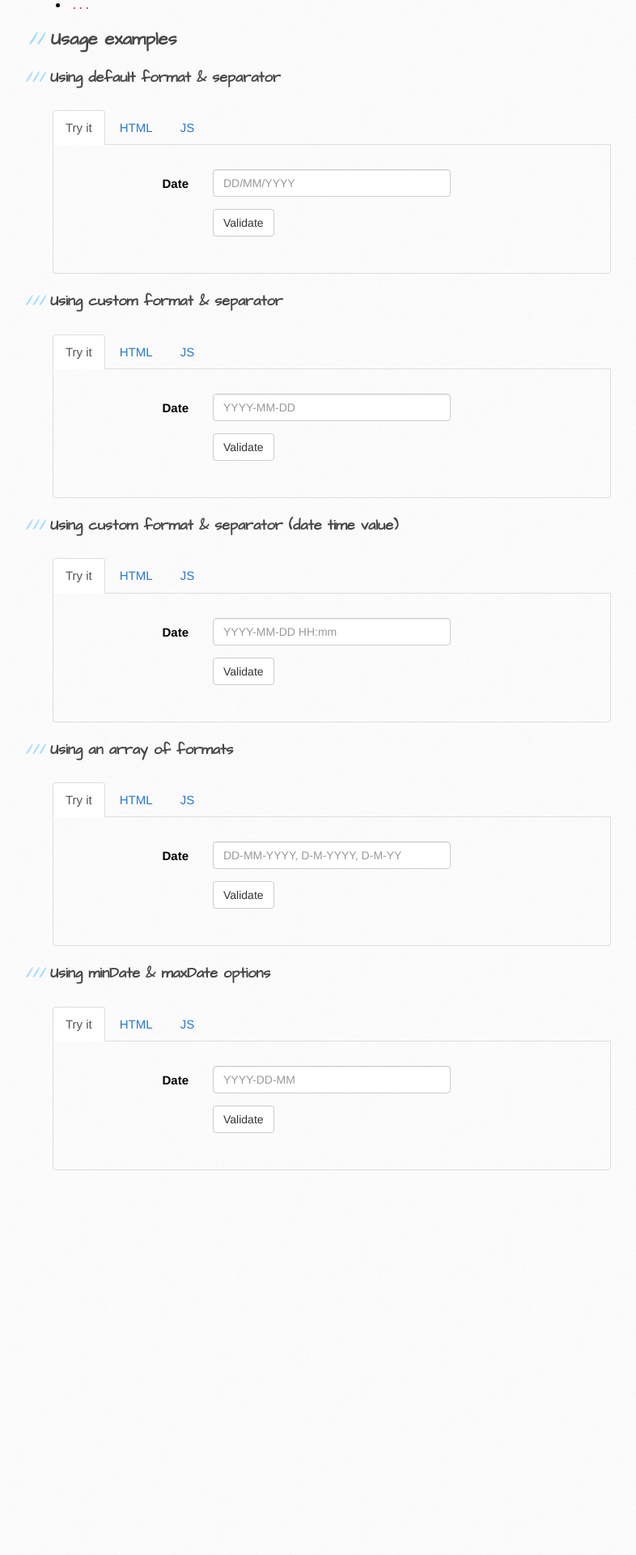
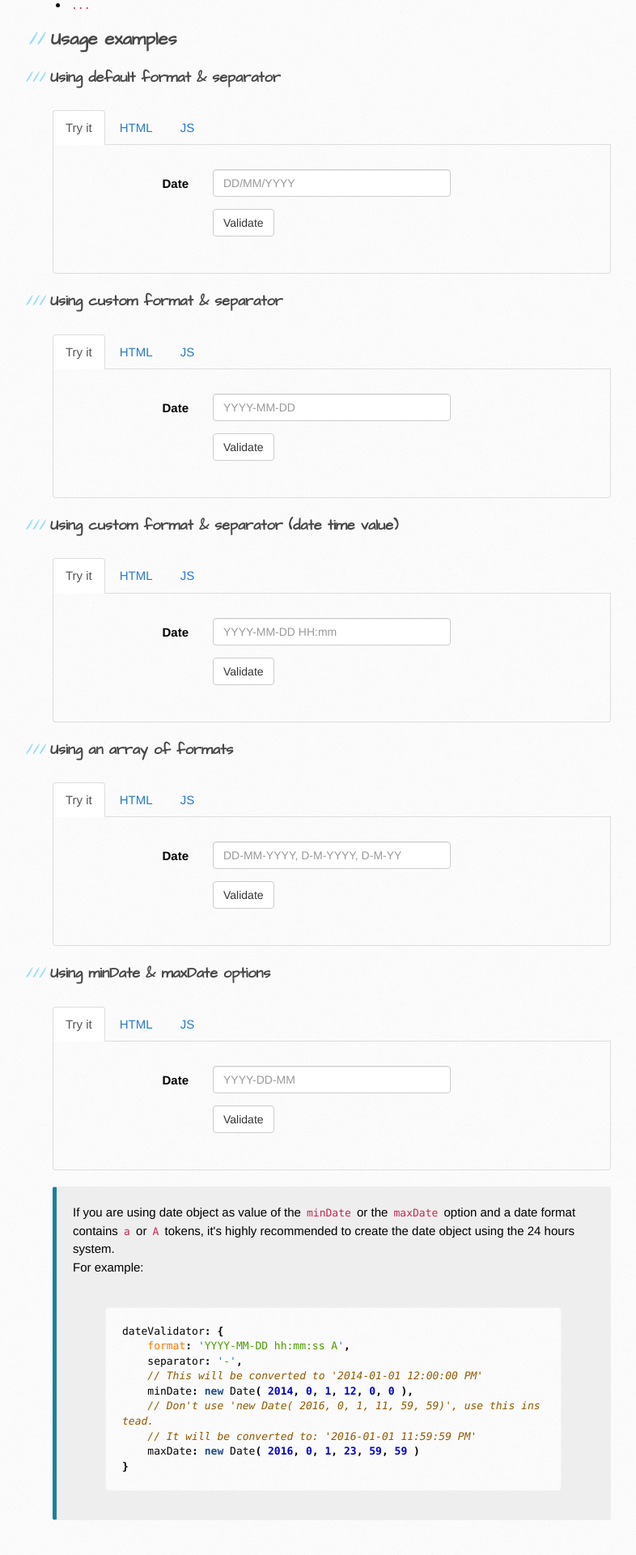
Before and after one commit to Arkni/date-validator, a Jekyll site: the page built from index.html, in a window 1280 px wide. Shown: the part 2035-3955 px from the top of the page at 81% size, without its empty margins (105-891 px from the left). Built offline with Jekyll 4.4.1, drawn with Linux system fonts in a browser that asks for light colours; nearby versions of some CDN libraries; Markdown is read by kramdown in place of the engine named in the settings; before the commit the page ends 3518 px from its top, so only the background shows below that.

Commit message:
Documentation: Adding a note about 'minDate' & 'maxDate' options

```diff
--- a/_includes/examples/js/min-max-date.js
+++ b/_includes/examples/js/min-max-date.js
@@ -9,10 +9,5 @@ $('#minMaxForm').validate({
                 maxDate: "2016-01-01"   // Or new Date( 2016, 0, 1 )
             }
         }
-    },
-    messages: {
-        date: {
-            dateValidator: "Please enter a date between 2014-01-01 and 2016-01-01."
-        }
     }
 });
--- a/index.html
+++ b/index.html
@@ -175,5 +175,25 @@ title: Date-validator by Arkni Brahim
 
         <h3 id="min-max-example">Using minDate & maxDate options</h3><br/>
         {% include examples/min-max-date.html %}
+
+        <div class="callout callout-info info">
+            <p>
+                If you are using date object as value of the <code>minDate</code> or the <code>maxDate</code> option and
+                a date format contains <code>a</code> or <code>A</code> tokens, it's highly recommended to create the date
+                object using the 24 hours system.
+            </p>
+            <p>For example:</p><br/>
+{% highlight javascript %}
+dateValidator: {
+    format: 'YYYY-MM-DD hh:mm:ss A',
+    separator: '-',
+    // This will be converted to '2014-01-01 12:00:00 PM'
+    minDate: new Date( 2014, 0, 1, 12, 0, 0 ),
+    // Don't use 'new Date( 2016, 0, 1, 11, 59, 59)', use this instead.
+    // It will be converted to: '2016-01-01 11:59:59 PM'
+    maxDate: new Date( 2016, 0, 1, 23, 59, 59 )
+}
+{% endhighlight %}
+        </div>
     </section>
 </div>
--- a/stylesheets/stylesheet.css
+++ b/stylesheets/stylesheet.css
@@ -882,6 +882,10 @@ dl dd {
     margin-bottom: 0px;
 }
 
+.callout pre {
+    margin-bottom: 10px;
+}
+
 .callout-info {
     border-left-color: #1b809e !important;
 }
```
Also changed, not shown: js/date-validator.min.js.
